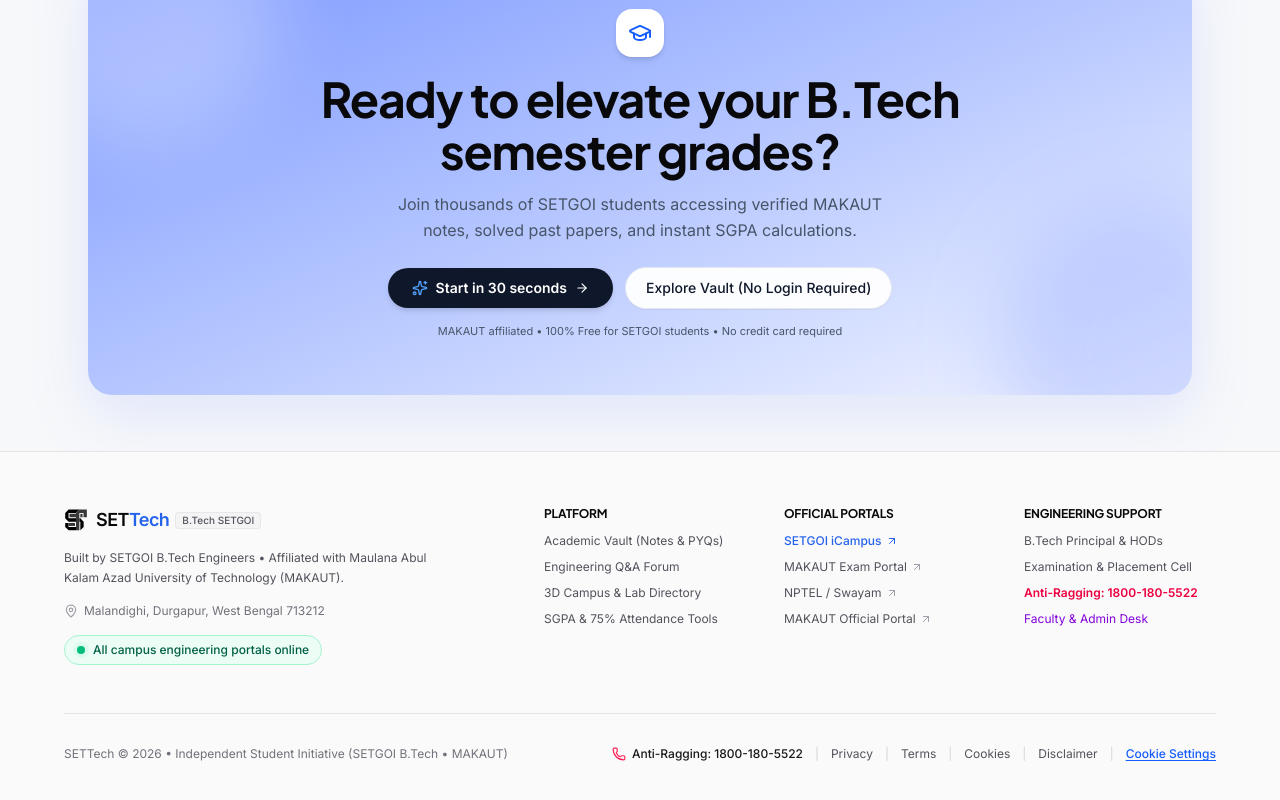
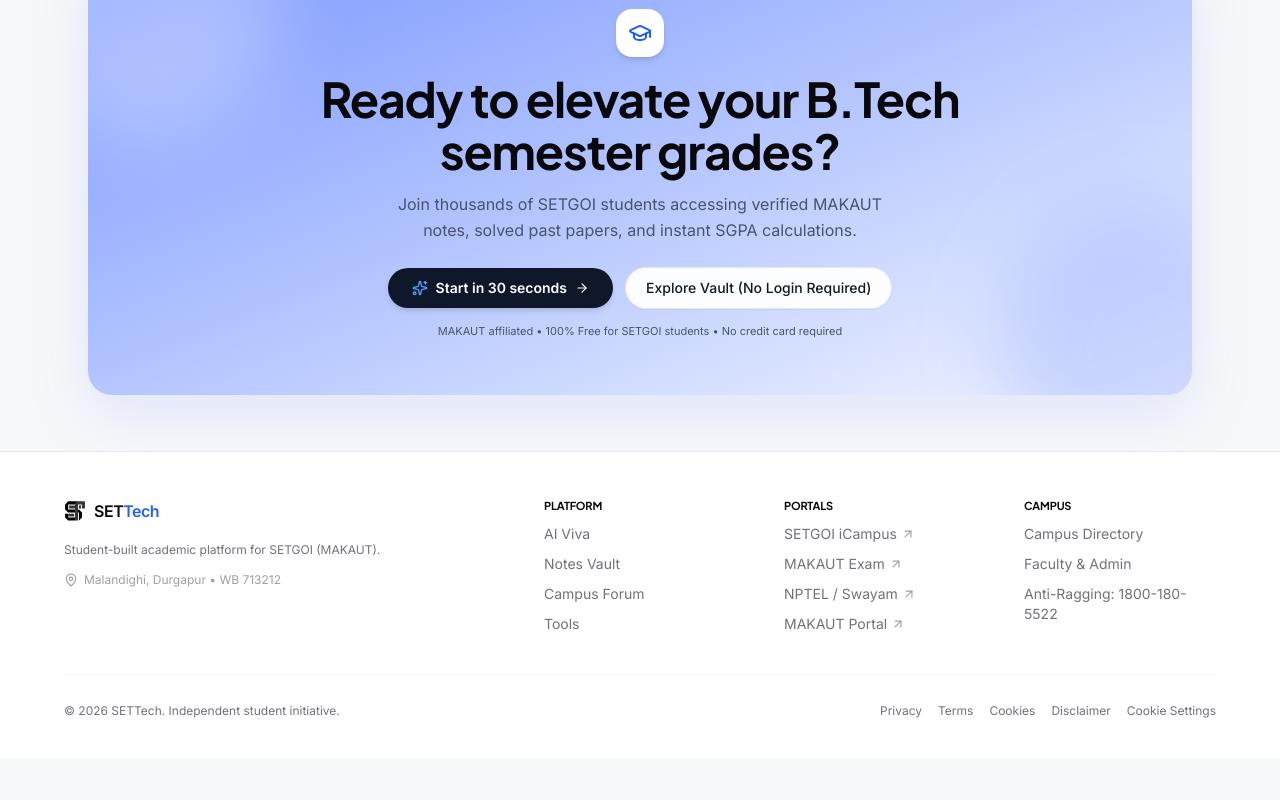
Before and after one commit to imrandotenv/techfest, a Next.js app: page / in a window 1280 px wide. Shown: the part 3763-4563 px from the top of the page. After the commit the page ends 4522 px from the top, so only its background shows below. Built offline with nearby package versions, Linux system fonts and the light colour scheme; no server answers.

Commit message:
feat(ui): redesign global footer to Swiss minimalist monochrome light-mode layout

```diff
--- a/src/components/navigation/Footer.tsx
+++ b/src/components/navigation/Footer.tsx
@@ -3,98 +3,89 @@
 import React from 'react';
 import Link from 'next/link';
 import { usePathname } from 'next/navigation';
-import { Phone, ArrowUpRight, ShieldCheck, MapPin, ExternalLink } from 'lucide-react';
+import { ArrowUpRight, MapPin } from 'lucide-react';
 import { SetTechLogo } from '@/components/SetTechLogo';
 
 export function Footer() {
   const pathname = usePathname();
 
-  // Hide footer on auth, console dashboards, dedicated zero-scroll studios like /viva, and authenticated workspace routes
+  // Hide footer on auth screens, onboarding, dedicated zero-scroll studios like /viva, and management consoles
   if (
     pathname.startsWith('/sign-in') ||
     pathname.startsWith('/sign-up') ||
-    pathname.startsWith('/student') ||
+    pathname.startsWith('/onboarding') ||
+    pathname.startsWith('/auth-callback') ||
     pathname.startsWith('/faculty') ||
     pathname.startsWith('/admin') ||
-    pathname.startsWith('/dashboard') ||
     pathname.startsWith('/viva')
   ) {
     return null;
   }
 
   return (
-    <footer className="w-full bg-[#FAFAFA] border-t border-zinc-200 pt-14 pb-12 px-6 mt-auto relative z-10">
+    <footer className="w-full bg-white border-t border-zinc-200/80 pt-12 pb-10 px-4 sm:px-6 mt-auto relative z-10 font-sans">
       <div className="max-w-6xl mx-auto">
-        <div className="grid grid-cols-1 md:grid-cols-2 lg:grid-cols-5 gap-10 lg:gap-12 pb-12 border-b border-zinc-200">
-          {/* Column 1: Brand & Status (2 cols on lg) */}
-          <div className="lg:col-span-2 space-y-4">
-            <div className="flex items-center gap-2">
-              <SetTechLogo variant="full" size={24} textClassName="text-lg font-bold" subtitle="B.Tech SETGOI" showSubtitle />
-            </div>
+        <div className="grid grid-cols-1 md:grid-cols-2 lg:grid-cols-5 gap-8 lg:gap-12 pb-10 border-b border-zinc-100">
+          {/* Left Brand Column (Compact, 2 cols on lg) */}
+          <div className="lg:col-span-2 space-y-3">
+            <Link href="/" className="inline-block hover:opacity-90 transition-opacity" aria-label="SETTech Home">
+              <SetTechLogo variant="full" size={22} textClassName="text-base font-bold" />
+            </Link>
 
-            <p className="text-xs font-sans text-zinc-600 max-w-sm leading-relaxed">
-              Built by SETGOI B.Tech Engineers • Affiliated with Maulana Abul Kalam Azad University of Technology (MAKAUT).
+            <p className="text-xs text-zinc-500 leading-relaxed max-w-sm">
+              Student-built academic platform for SETGOI (MAKAUT).
             </p>
 
-            <div className="flex items-center gap-1.5 text-xs font-mono text-zinc-500">
+            <div className="flex items-center gap-1.5 text-xs text-zinc-400">
               <MapPin className="w-3.5 h-3.5 text-zinc-400 shrink-0" />
-              <span>Malandighi, Durgapur, West Bengal 713212</span>
-            </div>
-
-            {/* Live Institutional System Status */}
-            <div className="inline-flex items-center gap-2 px-3 py-1.5 rounded-full bg-emerald-50 border border-emerald-200 text-emerald-800 text-xs font-mono font-medium">
-              <span className="relative flex h-2 w-2">
-                <span className="animate-ping absolute inline-flex h-full w-full rounded-full bg-emerald-400 opacity-75"></span>
-                <span className="relative inline-flex rounded-full h-2 w-2 bg-emerald-500"></span>
-              </span>
-              <span>All campus engineering portals online</span>
+              <span>Malandighi, Durgapur • WB 713212</span>
             </div>
           </div>
 
           {/* Column 2: Platform */}
           <div className="space-y-3">
-            <h4 className="text-xs font-mono uppercase tracking-wider text-zinc-900 font-bold">
+            <h4 className="text-[11px] font-semibold uppercase tracking-[0.08em] text-zinc-900">
               Platform
             </h4>
-            <ul className="space-y-2.5 text-xs font-sans text-zinc-600">
+            <ul className="space-y-2.5 text-sm text-zinc-500">
               <li>
-                <Link href="/notes" className="hover:text-zinc-900 transition-colors">
-                  Academic Vault (Notes & PYQs)
+                <Link href="/viva" className="hover:text-zinc-950 transition-colors">
+                  AI Viva
                 </Link>
               </li>
               <li>
-                <Link href="/forum" className="hover:text-zinc-900 transition-colors">
-                  Engineering Q&A Forum
+                <Link href="/notes" className="hover:text-zinc-950 transition-colors">
+                  Notes Vault
                 </Link>
               </li>
               <li>
-                <Link href="/campus" className="hover:text-zinc-900 transition-colors">
-                  3D Campus & Lab Directory
+                <Link href="/forum" className="hover:text-zinc-950 transition-colors">
+                  Campus Forum
                 </Link>
               </li>
               <li>
-                <Link href="/tools" className="hover:text-zinc-900 transition-colors">
-                  SGPA & 75% Attendance Tools
+                <Link href="/tools" className="hover:text-zinc-950 transition-colors">
+                  Tools
                 </Link>
               </li>
             </ul>
           </div>
 
-          {/* Column 3: Official Portals */}
+          {/* Column 3: Portals */}
           <div className="space-y-3">
-            <h4 className="text-xs font-mono uppercase tracking-wider text-zinc-900 font-bold">
-              Official Portals
+            <h4 className="text-[11px] font-semibold uppercase tracking-[0.08em] text-zinc-900">
+              Portals
             </h4>
-            <ul className="space-y-2.5 text-xs font-sans text-zinc-600">
+            <ul className="space-y-2.5 text-sm text-zinc-500">
               <li>
                 <a
                   href="https://icampus.setgoi.ac.in/"
                   target="_blank"
                   rel="noopener noreferrer"
-                  className="inline-flex items-center gap-1 text-[#2563EB] hover:underline font-medium"
+                  className="inline-flex items-center gap-1 hover:text-zinc-950 transition-colors"
                 >
                   <span>SETGOI iCampus</span>
-                  <ArrowUpRight className="w-3 h-3" />
+                  <ArrowUpRight className="w-3.5 h-3.5 text-zinc-400" />
                 </a>
               </li>
               <li>
@@ -102,10 +93,10 @@ export function Footer() {
                   href="https://makautexam.net/"
                   target="_blank"
                   rel="noopener noreferrer"
-                  className="inline-flex items-center gap-1 hover:text-zinc-900 transition-colors"
+                  className="inline-flex items-center gap-1 hover:text-zinc-950 transition-colors"
                 >
-                  <span>MAKAUT Exam Portal</span>
-                  <ArrowUpRight className="w-3 h-3 text-zinc-400" />
+                  <span>MAKAUT Exam</span>
+                  <ArrowUpRight className="w-3.5 h-3.5 text-zinc-400" />
                 </a>
               </li>
               <li>
@@ -113,10 +104,10 @@ export function Footer() {
                   href="https://nptel.ac.in/"
                   target="_blank"
                   rel="noopener noreferrer"
-                  className="inline-flex items-center gap-1 hover:text-zinc-900 transition-colors"
+                  className="inline-flex items-center gap-1 hover:text-zinc-950 transition-colors"
                 >
                   <span>NPTEL / Swayam</span>
-                  <ArrowUpRight className="w-3 h-3 text-zinc-400" />
+                  <ArrowUpRight className="w-3.5 h-3.5 text-zinc-400" />
                 </a>
               </li>
               <li>
@@ -124,84 +115,69 @@ export function Footer() {
                   href="https://makautwb.ac.in/"
                   target="_blank"
                   rel="noopener noreferrer"
-                  className="inline-flex items-center gap-1 hover:text-zinc-900 transition-colors"
+                  className="inline-flex items-center gap-1 hover:text-zinc-950 transition-colors"
                 >
-                  <span>MAKAUT Official Portal</span>
-                  <ArrowUpRight className="w-3 h-3 text-zinc-400" />
+                  <span>MAKAUT Portal</span>
+                  <ArrowUpRight className="w-3.5 h-3.5 text-zinc-400" />
                 </a>
               </li>
             </ul>
           </div>
 
-          {/* Column 4: Engineering Support */}
+          {/* Column 4: Campus */}
           <div className="space-y-3">
-            <h4 className="text-xs font-mono uppercase tracking-wider text-zinc-900 font-bold">
-              Engineering Support
+            <h4 className="text-[11px] font-semibold uppercase tracking-[0.08em] text-zinc-900">
+              Campus
             </h4>
-            <ul className="space-y-2.5 text-xs font-sans text-zinc-600">
+            <ul className="space-y-2.5 text-sm text-zinc-500">
               <li>
-                <Link href="/campus" className="hover:text-zinc-900 transition-colors">
-                  B.Tech Principal & HODs
+                <Link href="/campus" className="hover:text-zinc-950 transition-colors">
+                  Campus Directory
                 </Link>
               </li>
               <li>
-                <Link href="/campus" className="hover:text-zinc-900 transition-colors">
-                  Examination & Placement Cell
+                <Link href="/campus" className="hover:text-zinc-950 transition-colors">
+                  Faculty &amp; Admin
                 </Link>
               </li>
               <li>
                 <a
                   href="tel:18001805522"
-                  className="inline-flex items-center gap-1 text-rose-600 hover:underline font-semibold font-mono"
+                  className="hover:text-zinc-950 transition-colors inline-block"
                 >
-                  <span>Anti-Ragging: 1800-180-5522</span>
+                  Anti-Ragging: 1800-180-5522
                 </a>
-              </li>
-              <li>
-                <Link href="/dashboard/college" className="hover:text-zinc-900 transition-colors text-purple-700">
-                  Faculty & Admin Desk
-                </Link>
               </li>
             </ul>
           </div>
         </div>
 
-        {/* Bottom Bar */}
-        <div className="pt-8 flex flex-col lg:flex-row items-center justify-between gap-4 text-xs font-mono text-zinc-500">
-          <div>
-            <span>SETTech © 2026 • Independent Student Initiative (SETGOI B.Tech • MAKAUT)</span>
-          </div>
+        {/* Minimal Bottom Legal Bar */}
+        <div className="pt-6 mt-1 flex flex-col sm:flex-row justify-between items-center gap-4 text-xs text-zinc-500">
+          <p>© 2026 SETTech. Independent student initiative.</p>
 
-          <div className="flex flex-wrap items-center justify-center gap-3 text-zinc-600">
-            <span className="flex items-center gap-1.5 text-zinc-900 font-medium">
-              <Phone className="w-3.5 h-3.5 text-rose-500" />
-              <span>Anti-Ragging: 1800-180-5522</span>
-            </span>
-            <span className="text-zinc-300">|</span>
-            <Link href="/privacy" className="hover:text-zinc-950 transition-colors">
+          <div className="flex flex-wrap items-center justify-center gap-4 text-zinc-500">
+            <Link href="/privacy" className="hover:text-zinc-900 transition-colors">
               Privacy
             </Link>
-            <span className="text-zinc-300">|</span>
-            <Link href="/terms" className="hover:text-zinc-950 transition-colors">
+            <Link href="/terms" className="hover:text-zinc-900 transition-colors">
               Terms
             </Link>
-            <span className="text-zinc-300">|</span>
-            <Link href="/cookies" className="hover:text-zinc-950 transition-colors">
+            <Link href="/cookies" className="hover:text-zinc-900 transition-colors">
               Cookies
             </Link>
-            <span className="text-zinc-300">|</span>
-            <Link href="/disclaimer" className="hover:text-zinc-950 transition-colors">
+            <Link href="/disclaimer" className="hover:text-zinc-900 transition-colors">
               Disclaimer
             </Link>
-            <span className="text-zinc-300">|</span>
             <button
+              type="button"
               onClick={() => {
                 if (typeof window !== 'undefined') {
                   window.dispatchEvent(new CustomEvent('settech:open-cookie-settings'));
                   window.dispatchEvent(new CustomEvent('sanakahub:open-cookie-settings'));
                 }
               }}
-              className="text-blue-600 hover:text-blue-800 transition-colors underline underline-offset-2 cursor-pointer font-medium"
+              className="hover:text-zinc-900 transition-colors cursor-pointer"
             >
               Cookie Settings
             </button>
@@ -211,3 +187,5 @@ export function Footer() {
     </footer>
   );
 }
+
+export default Footer;
```
